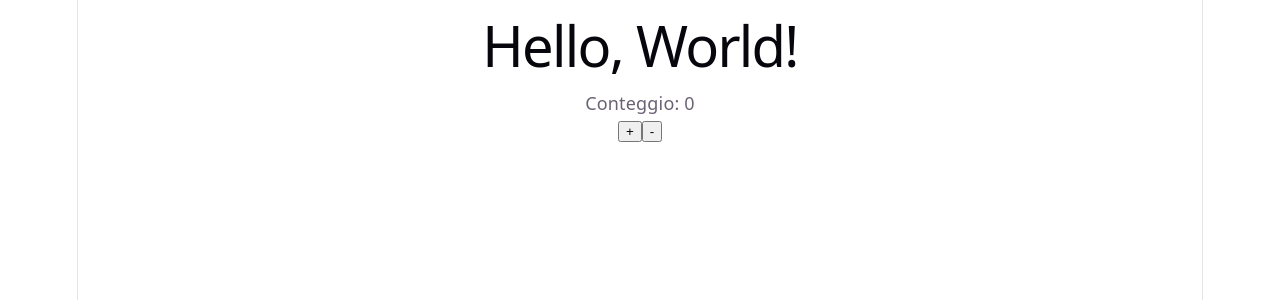
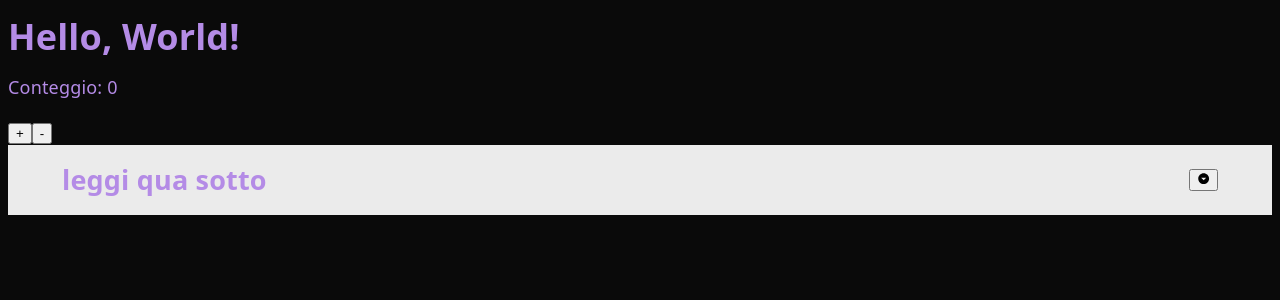
Before and after one commit to elisabichiappini/useState-pro, a React (Vite) app: page / in a window 1280 px wide. Shown: the top 300 px of the page. Built offline with nearby package versions, Linux system fonts and the light colour scheme.

Commit message:
feat: accordion

```diff
--- a/package.json
+++ b/package.json
@@ -12,6 +12,7 @@
   "dependencies": {
     "react": "^19.2.7",
     "react-dom": "^19.2.7",
+    "react-icons": "^5.6.0",
     "sass": "^1.101.0"
   },
   "devDependencies": {
--- a/src/App.jsx
+++ b/src/App.jsx
@@ -1,10 +1,15 @@
 import Counter from './components/Counter.jsx';
+import Accordion from './components/Accordion.jsx';
 
 export default function () {
   return (
     <div>
       <h1>Hello, World!</h1>
       <Counter />
+      <Accordion title="leggi qua sotto">
+        <h2>Contenuto dell'accordion</h2>
+        <p>"Lorem ipsum sorem lorem ipsum ipsum dolor sit amet super lorem ipsum dolor sit amet super lorem ipsum dolor sit amet super" </p>
+      </Accordion>
     </div>
   )
 }
--- /dev/null
+++ b/src/components/Accordion.jsx
@@ -0,0 +1,21 @@
+import { useState } from "react";
+import { IoMdArrowDropupCircle as CloseIcon, IoMdArrowDropdownCircle as OpenIcon } from "react-icons/io";
+
+export default function ({ title, children }) {
+    const [isOpen, setIsOpen] = useState(false);
+    return (
+        <div className="accordion">
+            <section className="title">
+                <h2>{title}</h2>
+                <button onClick={() => setIsOpen(!isOpen)}>
+                    {isOpen ? <CloseIcon /> : <OpenIcon />}
+                </button>
+            </section>
+            { isOpen && (
+                <div className="content">
+                    {children}
+                </div>
+            )}
+        </div>
+    )
+}
--- a/src/index.scss
+++ b/src/index.scss
@@ -1,7 +1,7 @@
 :root {
-  --text: #6b6375;
-  --text-h: #08060d;
-  --bg: #fff;
+  --text: #b48be6;
+  --text-h: #d4c9ef;
+  --bg: #0a0a0a;
   --border: #e5e4e7;
   --code-bg: #f4f3ec;
   --accent: #aa3bff;
@@ -30,82 +30,13 @@
   }
 }
 
-@media (prefers-color-scheme: dark) {
-  :root {
-    --text: #9ca3af;
-    --text-h: #f3f4f6;
-    --bg: #16171d;
-    --border: #2e303a;
-    --code-bg: #1f2028;
-    --accent: #c084fc;
-    --accent-bg: rgba(192, 132, 252, 0.15);
-    --accent-border: rgba(192, 132, 252, 0.5);
-    --social-bg: rgba(47, 48, 58, 0.5);
-    --shadow:
-      rgba(0, 0, 0, 0.4) 0 10px 15px -3px, rgba(0, 0, 0, 0.25) 0 4px 6px -2px;
-  }
-
-  #social .button-icon {
-    filter: invert(1) brightness(2);
+.accordion {
+  .title {
+    display: flex;
+    align-items: center;
+    justify-content: space-between;
+    padding: 0 3rem;
+    gap: 0.5rem;
+    background-color: rgb(235, 235, 235);
   }
 }
-
-body {
-  margin: 0;
-}
-
-#root {
-  width: 1126px;
-  max-width: 100%;
-  margin: 0 auto;
-  text-align: center;
-  border-inline: 1px solid var(--border);
-  min-height: 100svh;
-  display: flex;
-  flex-direction: column;
-  box-sizing: border-box;
-}
-
-h1,
-h2 {
-  font-family: var(--heading);
-  font-weight: 500;
-  color: var(--text-h);
-}
-
-h1 {
-  font-size: 56px;
-  letter-spacing: -1.68px;
-  margin: 32px 0;
-  @media (max-width: 1024px) {
-    font-size: 36px;
-    margin: 20px 0;
-  }
-}
-h2 {
-  font-size: 24px;
-  line-height: 118%;
-  letter-spacing: -0.24px;
-  margin: 0 0 8px;
-  @media (max-width: 1024px) {
-    font-size: 20px;
-  }
-}
-p {
-  margin: 0;
-}
-
-code,
-.counter {
-  font-family: var(--mono);
-  display: inline-flex;
-  border-radius: 4px;
-  color: var(--text-h);
-}
-
-code {
-  font-size: 15px;
-  line-height: 135%;
-  padding: 4px 8px;
-  background: var(--code-bg);
-}
```
Also changed, not shown: 1 other file (tests, documents, lock files or other folders).
